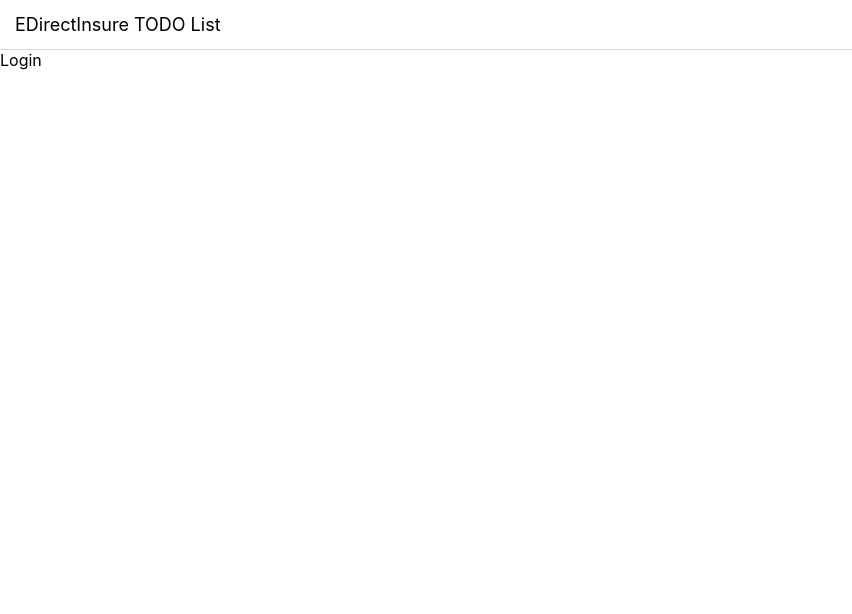
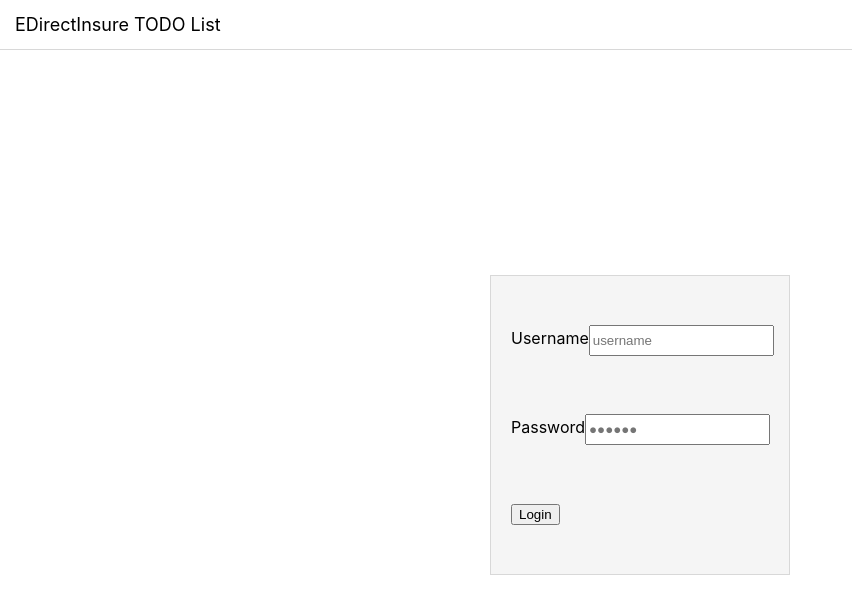
Before and after one commit to Comum/fullstack-project-managment-app, a React app in the folder client/: page / in a window 1280 px wide. Both pictures are taken after a click on the button "Login". Shown: the whole page, without its empty margins (0-852 px from the left). Built offline with nearby package versions, Linux system fonts and the light colour scheme.

Commit message:
add login component, missing backend connection

```diff
--- a/client/package.json
+++ b/client/package.json
@@ -6,6 +6,7 @@
     "@testing-library/jest-dom": "^4.2.4",
     "@testing-library/react": "^9.3.2",
     "@testing-library/user-event": "^7.1.2",
+    "md5": "^2.2.1",
     "node-sass": "^4.13.1",
     "react": "^16.13.1",
     "react-dom": "^16.13.1",
--- /dev/null
+++ b/client/src/App/components/Container/Container.js
@@ -0,0 +1,13 @@
+import React from "react";
+
+import "./Container.scss";
+
+const Container = ({ children }) => {
+  return (
+    <div className="container">
+      <div className="container-box">{children}</div>
+    </div>
+  );
+};
+
+export default Container;
--- /dev/null
+++ b/client/src/App/components/Container/Container.scss
@@ -0,0 +1,25 @@
+@import "../../../variables/variables.scss";
+
+.container {
+  width: 100%;
+  height: 100%;
+
+  display: flex;
+  justify-content: center;
+  align-items: center;
+}
+
+.container-box {
+  width: 300px;
+  height: 300px;
+
+  box-sizing: border-box;
+  padding: 20px;
+
+  display: flex;
+  flex-direction: column;
+  justify-content: space-around;
+
+  border: 1px solid $borderColor;
+  background-color: $backgroundColor;
+}
--- a/client/src/App/scenes/Entry/Entry.js
+++ b/client/src/App/scenes/Entry/Entry.js
@@ -1,5 +1,7 @@
 import React from "react";
 import { useDispatch } from "react-redux";
+
+import Container from "../../components/Container/Container";
 
 import { changeContent } from "../../state/actions/state-actions";
 
@@ -15,10 +17,9 @@
   };
 
   return (
-    <div className="entry-container">
-      <div className="entry-options">
+    <Container>
       <button
-          className="entry-option-button"
+        className="entry-button"
         onClick={() => {
           onClickButton(LOGIN);
         }}
@@ -26,15 +27,14 @@
         Login
       </button>
       <button
-          className="entry-option-button"
+        className="entry-button"
         onClick={() => {
           onClickButton(REGISTER);
         }}
       >
         Register
       </button>
-      </div>
-    </div>
+    </Container>
   );
 };
 
--- a/client/src/App/scenes/Entry/Entry.scss
+++ b/client/src/App/scenes/Entry/Entry.scss
@@ -1,29 +1,6 @@
 @import "../../../variables/variables.scss";
 
-.entry-container {
-  width: 100%;
-  height: 100%;
-
-  display: flex;
-  justify-content: center;
-  align-items: center;
-}
-
-.entry-options {
-  width: 250px;
-  height: 250px;
-
-  box-sizing: border-box;
-  padding: 20px;
-
-  display: flex;
-  flex-direction: column;
-  justify-content: space-around;
-
-  border: 1px solid $borderColor;
-}
-
-.entry-option-button {
+.entry-button {
   height: 30px;
 
   font-size: 14px;
--- a/client/src/App/scenes/Login/Login.js
+++ b/client/src/App/scenes/Login/Login.js
@@ -1,7 +1,64 @@
-import React from "react";
+import React, { useState } from "react";
+import md5 from "md5";
+
+import Container from "../../components/Container/Container";
+
+import "./Login.scss";
 
 const Login = () => {
-  return <div>Login</div>;
+  const [username, setUsername] = useState("");
+  const [password, setPassword] = useState("");
+
+  const onChangeValue = (value, func) => {
+    func(value);
+  };
+  const onFormSubmit = () => {
+    const hashedPassword = md5(password);
+
+    console.log(username);
+    console.log(password);
+    console.log(hashedPassword);
+  };
+
+  return (
+    <Container>
+      <form
+        className="login-form"
+        onSubmit={(e) => {
+          e.preventDefault();
+          onFormSubmit();
+        }}
+      >
+        <ul className="login-form-list">
+          <li className="login-form-item">
+            <label className="login-form-item-label">Username</label>
+            <input
+              type="text"
+              placeholder="username"
+              className="login-form-item-input"
+              onChange={(e) => {
+                onChangeValue(e.target.value, setUsername);
+              }}
+            />
+          </li>
+          <li className="login-form-item">
+            <label className="login-form-item-label">Password</label>
+            <input
+              type="password"
+              className="login-form-item-input"
+              placeholder="&#9679;&#9679;&#9679;&#9679;&#9679;&#9679;"
+              onChange={(e) => {
+                onChangeValue(e.target.value, setPassword);
+              }}
+            />
+          </li>
+          <li className="login-form-item">
+            <input type="submit" value="Login" />
+          </li>
+        </ul>
+      </form>
+    </Container>
+  );
 };
 
 export default Login;
--- /dev/null
+++ b/client/src/App/scenes/Login/Login.scss
@@ -0,0 +1,36 @@
+@import "../../../variables/variables.scss";
+
+.login-form,
+.login-form-list {
+  width: 100%;
+  height: 100%;
+}
+
+.login-form-list {
+  margin: 0;
+  padding: 0;
+
+  list-style-type: none;
+
+  display: flex;
+  flex-direction: column;
+  justify-content: space-around;
+}
+
+.login-form-item {
+  width: 100%;
+
+  display: flex;
+  align-items: center;
+}
+
+.login-form-item-label {
+  width: 100px;
+  height: 25px;
+
+  display: block;
+}
+
+.login-form-item-input {
+  height: 25px;
+}
--- a/client/src/variables/variables.scss
+++ b/client/src/variables/variables.scss
@@ -1,2 +1,2 @@
 $borderColor: #d8d8d8;
-$backgroundColor: #f0efef;
+$backgroundColor: #f5f5f5;
```
Also changed, not shown: 1 other file. Lines whose indentation alone changed are shown as unchanged.
